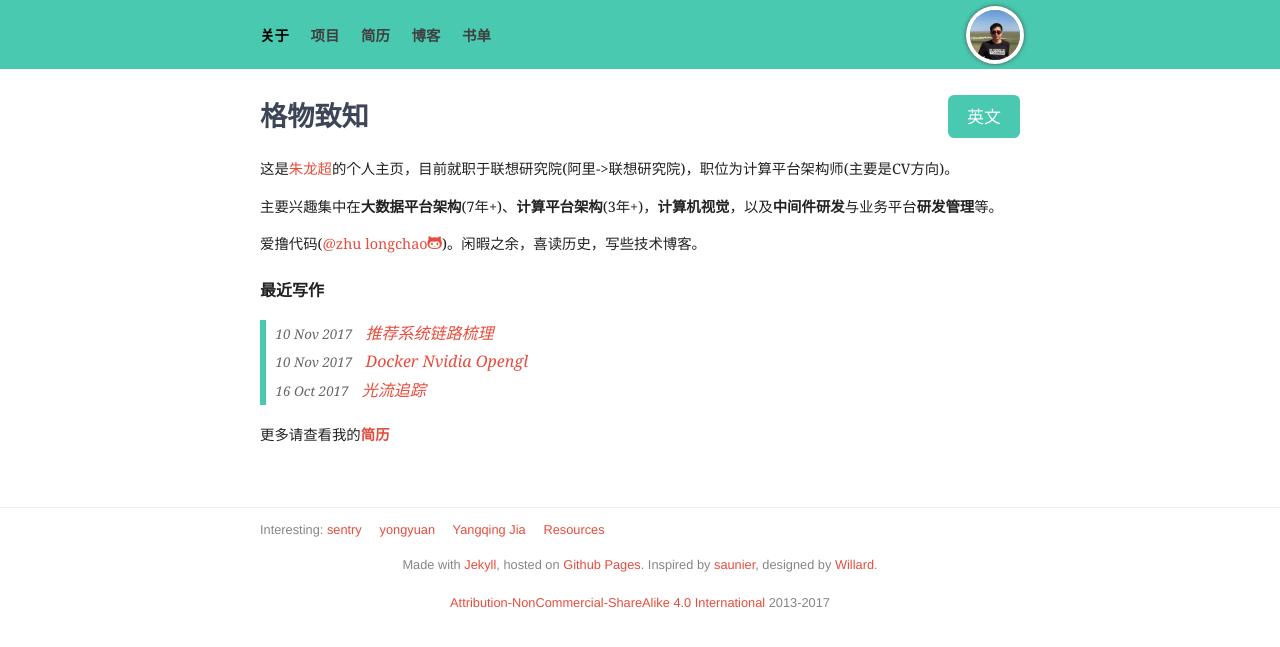
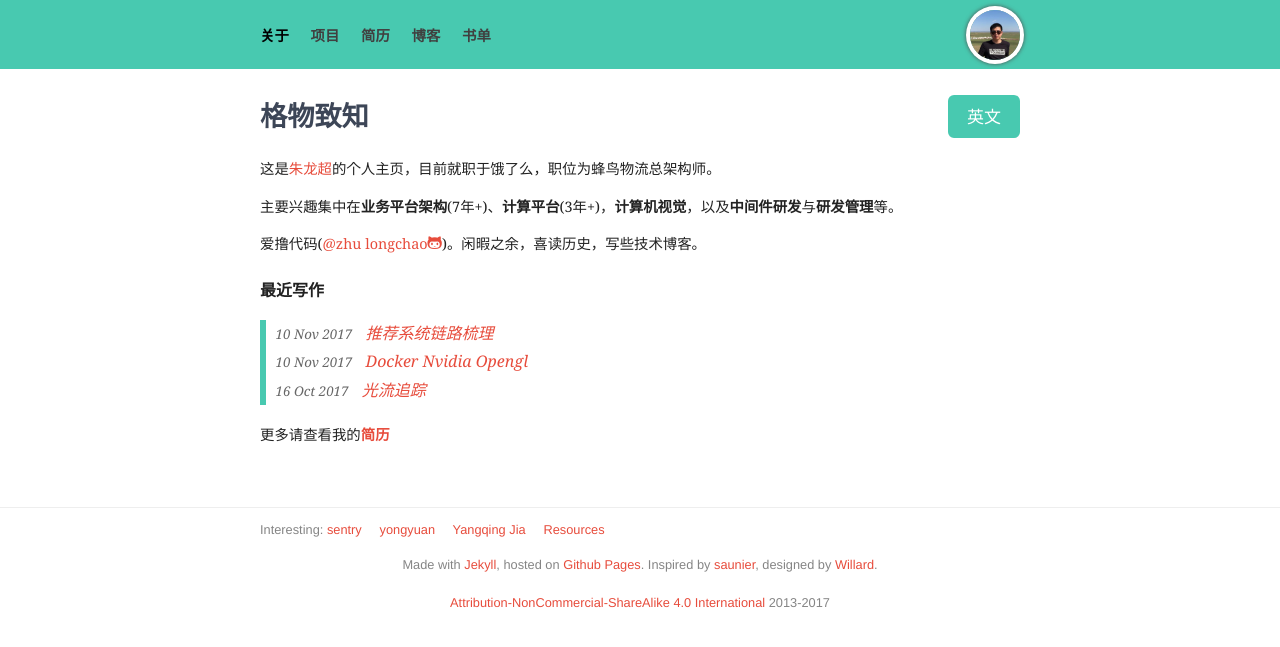
Before and after one commit to zhulongchao/zhulongchao.github.io, a Jekyll site: the page built from index.html, in a window 1280 px wide. Shown: the top 647 px of the page. Built offline with Jekyll 4.4.1, drawn with Linux system fonts in a browser that asks for light colours; nearby versions of some CDN libraries.

Commit message:
Update index.html

```diff
--- a/index.html
+++ b/index.html
@@ -3,7 +3,7 @@ layout: default
 category: about-zh
 language: cn
 title: 朱龙超的个人主页
-description: 这是我的个人主页，目前为联想研究院计算平台架构师
+description: 这是我的个人主页，目前为饿了么物流总架构师
 ---
 
 <section class="about-me inner">
@@ -20,10 +20,10 @@ description: 这是我的个人主页，目前为联想研究院计算平台架
     </p>
   </blockquote>
   <p>
-    这是<a href="/"><span itemprop="name">朱龙超</span></a>的个人主页，目前就职于联想研究院(阿里->联想研究院)，职位为计算平台架构师(主要是CV方向)。
+    这是<a href="/"><span itemprop="name">朱龙超</span></a>的个人主页，目前就职于饿了么，职位为蜂鸟物流总架构师。
   </p>
   <p>
-    主要兴趣集中在<strong>大数据平台架构</strong>(7年+)、<strong>计算平台架构</strong>(3年+)，<strong>计算机视觉</strong>，以及<strong>中间件研发</strong>与业务平台<strong>研发管理</strong>等。
+    主要兴趣集中在<strong>业务平台架构</strong>(7年+)、<strong>计算平台</strong>(3年+)，<strong>计算机视觉</strong>，以及<strong>中间件研发</strong>与<strong>研发管理</strong>等。
   </p>
   <p>
     爱撸代码(<a href="https://github.com/zhulongchao">@zhu longchao<i class="icon-github"></i></a>)。闲暇之余，喜读历史，写些技术博客。
```
